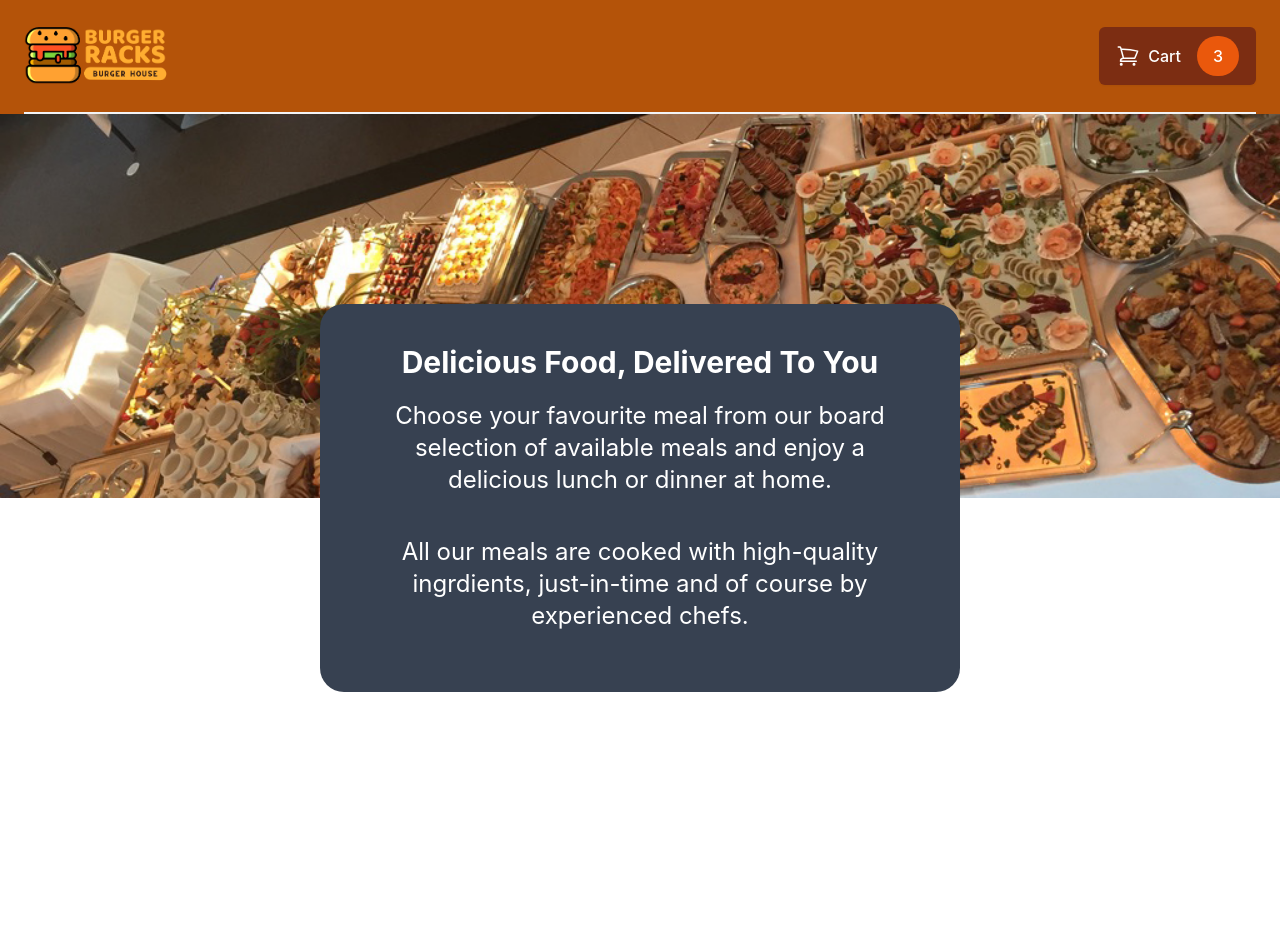
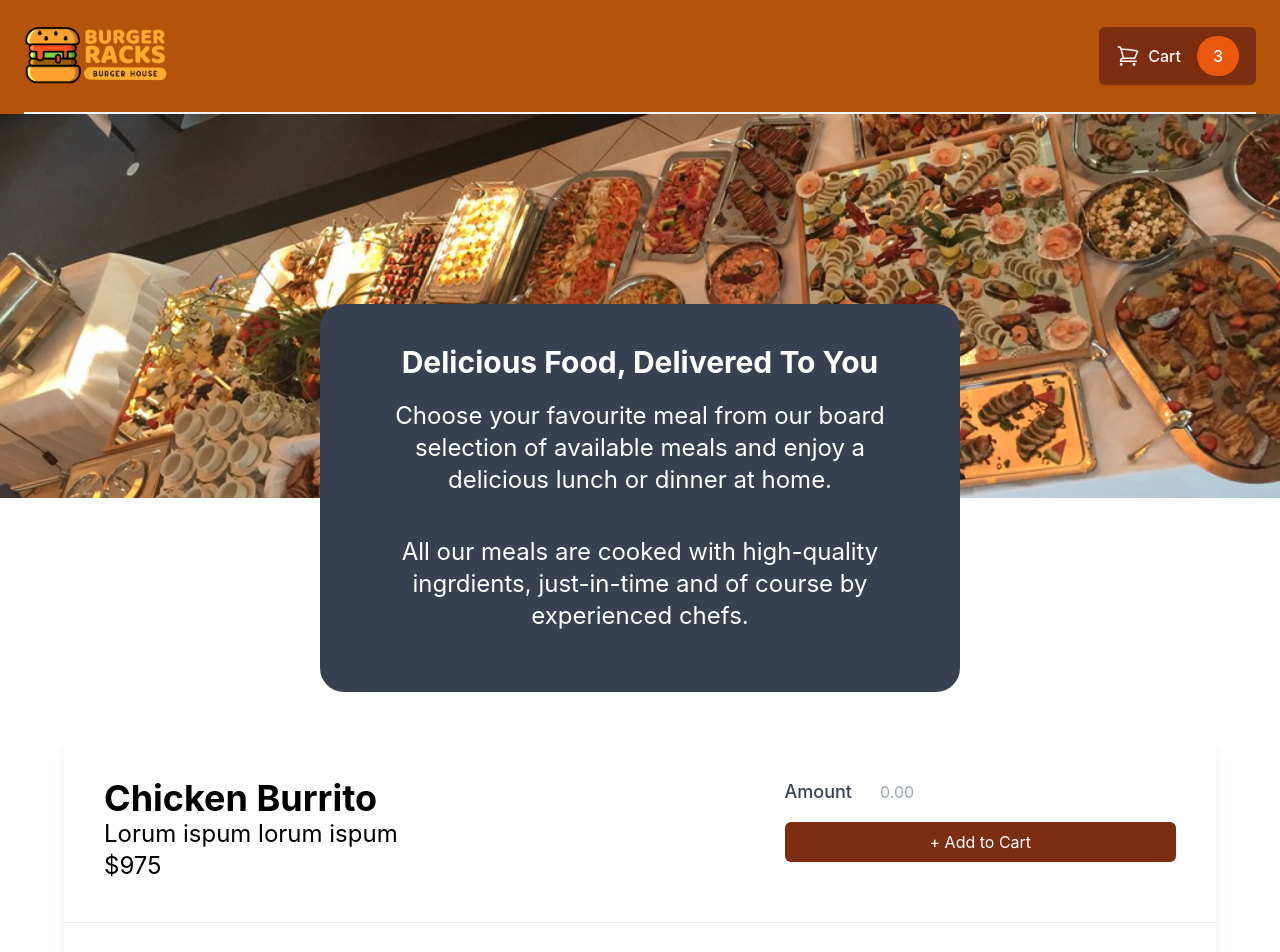
Before and after one commit to waleed677/React-Food-Meals, a React (Create React App) app: page / in a window 1280 px wide. Shown: the top 952 px of the page. Before the commit the page ends 800 px from the top, so only its background shows below. Built offline with nearby package versions, Linux system fonts and the light colour scheme.

Commit message:
add meals and add to cart

```diff
--- a/src/components/Meals/AvailableMeals.js
+++ b/src/components/Meals/AvailableMeals.js
@@ -0,0 +1,30 @@
+
+import React from 'react'
+import Card from '../UI/Card';
+import MealsItem from './MealsItem';
+
+const dummyDate = [
+    { "id":"m1" ,"name": "Chicken Burrito", "description": "Lorum ispum lorum ispum",  "price": 975 },
+    { "id":"m2" ,"name": "Steak Burrito", "description": "Lorum ispum lorum ispum",  "price": 945 },
+    { "id":"m3" ,"name": "Carnitas Burrito", "description": "Lorum ispum lorum ispum",  "price": 1005 },
+    { "id":"m4" ,"name": "Barbacoa Burrito", "description": "Lorum ispum lorum ispum",  "price": 965 },
+    { "id":"m5" ,"name": "Barbacoa Burrito", "description": "Lorum ispum lorum ispum",  "price": 965 },
+];
+
+
+function AvailableMeals() {
+
+  return (
+    <>
+    <Card>
+        <ul>
+        {dummyDate.map((meal) => (
+            <MealsItem key = {meal.id} burger = {meal}/>
+        ))}
+        </ul>
+    </Card>
+    </>
+  )
+}
+
+export default AvailableMeals
--- a/src/components/Meals/Meals.js
+++ b/src/components/Meals/Meals.js
@@ -1,10 +1,12 @@
 import React from 'react'
+import AvailableMeals from './AvailableMeals'
 import MealsSummary from './MealsSummary'
 
 function Meals() {
   return (
     <>
         <MealsSummary/>
+        <AvailableMeals/>
     </>
   )
 }
--- /dev/null
+++ b/src/components/Meals/MealsItem.js
@@ -0,0 +1,23 @@
+import React from "react";
+import MealsItemForm from "./MealsItemForm";
+
+function MealsItem(props) {
+  const price = `$${props.burger.price}`;
+
+  return (
+    <>
+      <li className="p-10 flex justify-between border-b">
+        <div>
+          <h2 className="font-bold text-4xl">{props.burger.name}</h2>
+          <p className=" text-2xl">{props.burger.description}</p>
+          <p className=" text-2xl">{price}</p>
+        </div>
+        <div>
+            <MealsItemForm/>
+        </div>
+      </li>
+    </>
+  );
+}
+
+export default MealsItem;
--- /dev/null
+++ b/src/components/Meals/MealsItemForm.js
@@ -0,0 +1,21 @@
+import React from "react";
+
+function MealsItemForm(props) {
+  return (
+    <>
+    <div className="flex">
+      <label className="block text-lg font-medium text-gray-700">Amount</label>
+      <input
+          type="text"
+          name="price"
+          id="price"
+          className="block w-full rounded-md border-black pl-7 pr-12"
+          placeholder="0.00"
+        />
+    </div>
+    <button className="bg-orange-900 text-white block w-full p-2 rounded-md mt-4">+ Add to Cart</button>
+    </>
+  );
+}
+
+export default MealsItemForm;
--- /dev/null
+++ b/src/components/UI/Card.js
@@ -0,0 +1,9 @@
+import React from 'react'
+
+function Card(props) {
+  return (
+    <div className="bg-white mt-60 mx-auto max-w-6xl rounded-7xl shadow-lg">{props.children}</div>
+  )
+}
+
+export default Card
```
